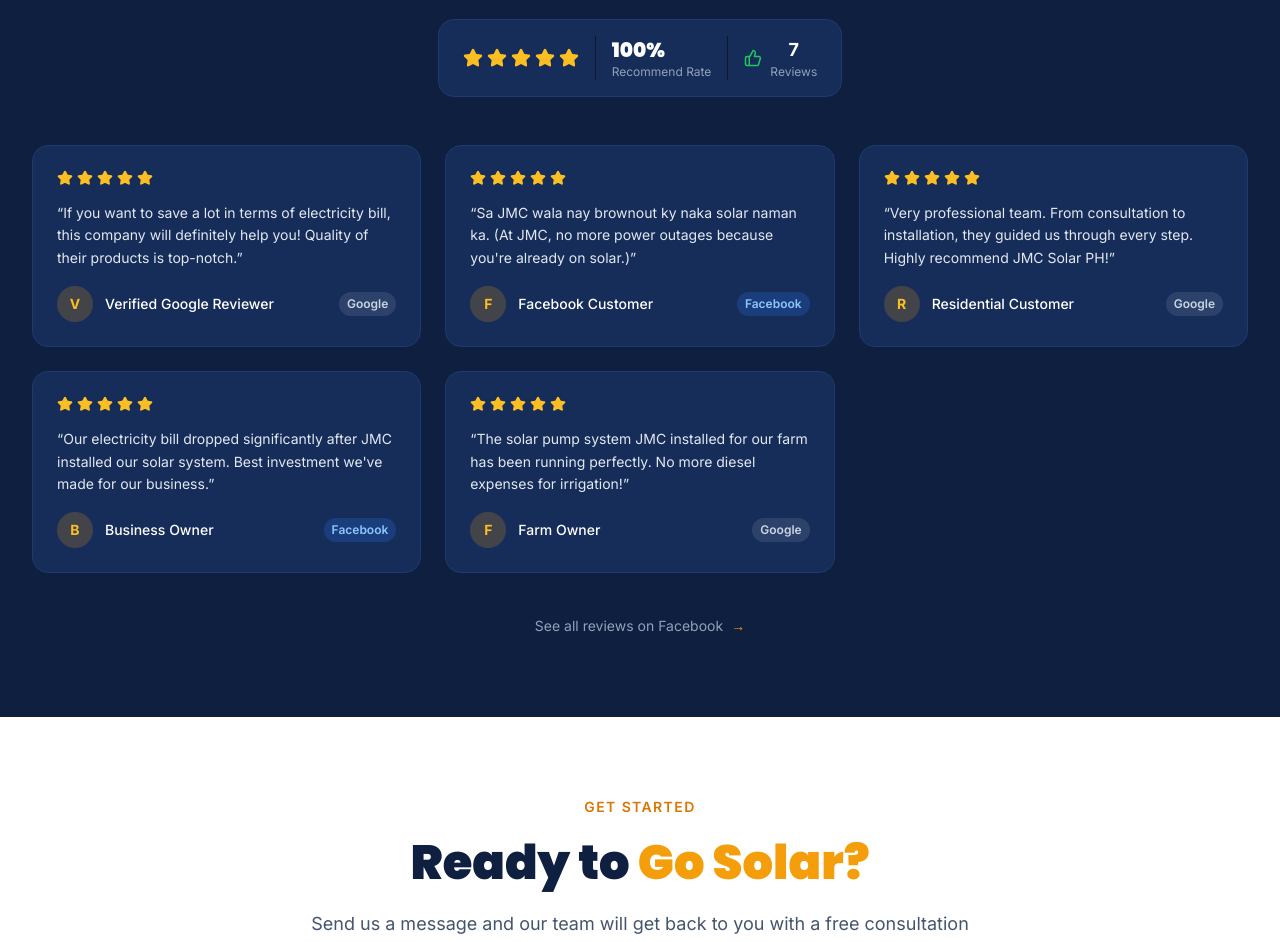
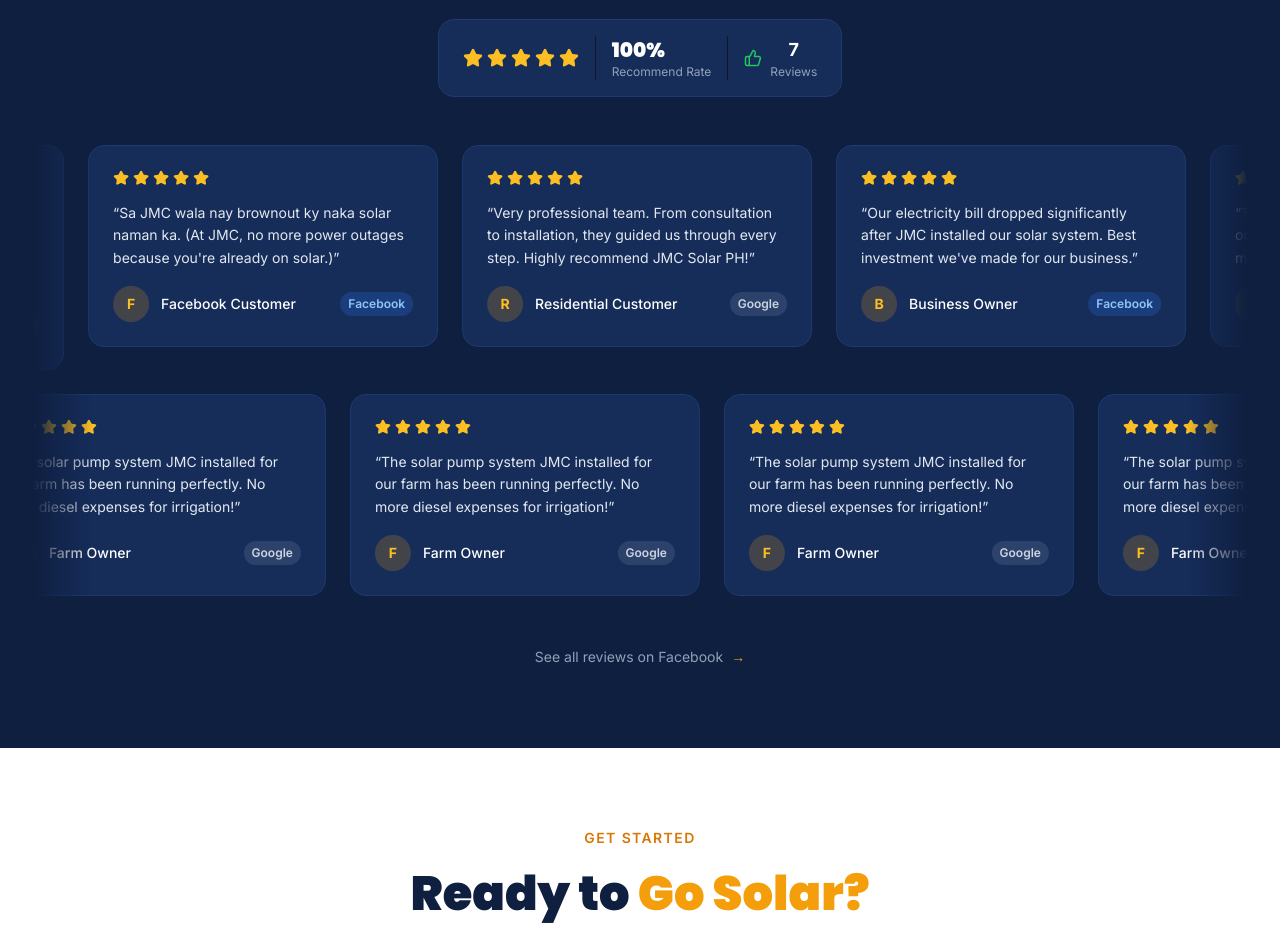
Before and after one commit to chrisPlicious/JMCWebApp, a React (Vite) app: page / in a window 1280 px wide. Shown: the part 3240-4182 px from the top of the page. Built offline with nearby package versions, Linux system fonts and the light colour scheme.

Commit message:
added review marquee

```diff
--- a/src/App.tsx
+++ b/src/App.tsx
@@ -2,8 +2,8 @@ import './App.css';
 import { BrowserRouter, Routes, Route, useLocation } from 'react-router-dom';
 import { useEffect } from 'react';
 import HomePage from './pages/home/HomePage';
-import ServicesPage from './pages/services';
-import ProjectsPage from './pages/projects';
+import ServicesPage from './pages/services/ServiceIndex';
+import ProjectsPage from './pages/projects/ProjectIndex';
 import HybridPage from './pages/services/HybridPage';
 import OnGridPage from './pages/services/OnGridPage';
 import BessPage from './pages/services/BessPage';
@@ -11,7 +11,7 @@ import PumpPage from './pages/services/PumpPage';
 import EvPage from './pages/services/EvPage';
 import UpsPage from './pages/services/UpsPage';
 import ControllerPage from './pages/services/ControllerPage';
-import ProductsPage from './pages/products';
+import ProductsPage from './pages/products/ProductsIndex';
 
 function ScrollToTop() {
   const { pathname, hash } = useLocation();
--- a/src/data/reviews.ts
+++ b/src/data/reviews.ts
@@ -36,4 +36,39 @@ export const reviews: Review[] = [
     quote: 'The solar pump system JMC installed for our farm has been running perfectly. No more diesel expenses for irrigation!',
     source: 'Google',
   },
+    {
+    id: 'r6',
+    name: 'Farm Owner',
+    rating: 5,
+    quote: 'The solar pump system JMC installed for our farm has been running perfectly. No more diesel expenses for irrigation!',
+    source: 'Google',
+  },
+    {
+    id: 'r7',
+    name: 'Farm Owner',
+    rating: 5,
+    quote: 'The solar pump system JMC installed for our farm has been running perfectly. No more diesel expenses for irrigation!',
+    source: 'Google',
+  },
+    {
+    id: 'r8',
+    name: 'Farm Owner',
+    rating: 5,
+    quote: 'The solar pump system JMC installed for our farm has been running perfectly. No more diesel expenses for irrigation!',
+    source: 'Google',
+  },
+    {
+    id: 'r9',
+    name: 'Farm Owner',
+    rating: 5,
+    quote: 'The solar pump system JMC installed for our farm has been running perfectly. No more diesel expenses for irrigation!',
+    source: 'Google',
+  },
+    {
+    id: 'r10',
+    name: 'Farm Owner',
+    rating: 5,
+    quote: 'The solar pump system JMC installed for our farm has been running perfectly. No more diesel expenses for irrigation!',
+    source: 'Google',
+  },
 ];
--- a/src/pages/home/Reviews.tsx
+++ b/src/pages/home/Reviews.tsx
@@ -3,10 +3,30 @@ import ReviewCard from '../../components/ui/ReviewCard';
 import { reviews } from '../../data/reviews';
 
 export default function Reviews() {
+  // Split the 10 reviews into two rows of 5
+  const topReviews = reviews.slice(0, 5);
+  const bottomReviews = reviews.slice(5, 10);
+
   return (
     <section id="reviews" className="py-20 bg-navy-900">
+      {/* Custom Keyframes for Marquee */}
+      <style>
+        {`
+          @keyframes scroll-left {
+            0% { transform: translateX(0); }
+            100% { transform: translateX(-50%); }
+          }
+          @keyframes scroll-right {
+            0% { transform: translateX(-50%); }
+            100% { transform: translateX(0); }
+          }
+        `}
+      </style>
+
+      {/* SINGLE UNIFIED CONTAINER - Restricts everything to max-w-7xl */}
       <div className="max-w-7xl mx-auto px-4 sm:px-6 lg:px-8">
-        {/* Header */}
+
+        {/* Header Section */}
         <div className="text-center max-w-2xl mx-auto mb-12">
           <span className="text-solar-400 font-semibold text-sm uppercase tracking-widest mb-4 block">
             Customer Reviews
@@ -15,8 +35,7 @@ export default function Reviews() {
             className="text-white font-black text-3xl sm:text-4xl lg:text-5xl leading-tight mb-6"
             style={{ fontFamily: 'Poppins, sans-serif' }}
           >
-            What Our{' '}
-            <span className="text-solar-400">Customers</span> Say
+            What Our <span className="text-solar-400">Customers</span> Say
           </h2>
 
           {/* Overall Rating Badge */}
@@ -42,14 +61,53 @@ export default function Reviews() {
           </div>
         </div>
 
-        {/* Reviews Grid */}
-        <div className="grid grid-cols-1 sm:grid-cols-2 lg:grid-cols-3 gap-6 mb-10">
-          {reviews.map((review) => (
-            <ReviewCard key={review.id} review={review} />
-          ))}
+        {/* Marquee Section (Now constrained within max-w-7xl) */}
+        {/* Added overflow-hidden and a nice edge fade mask */}
+        <div className="group/wall flex flex-col gap-6 w-full mb-12 overflow-hidden relative [mask-image:linear-gradient(to_right,transparent,black_5%,black_95%,transparent)]">
+
+          {/* Row 1: Scrolling Left */}
+          <div className="flex w-max relative z-[1] py-4 -my-4 transition-[z-index] duration-0 hover:z-50 group-hover/wall:[animation-play-state:paused] animate-[scroll-left_40s_linear_infinite]">
+            {/* Original 5 Cards */}
+            <div className="flex gap-6 pr-6">
+              {topReviews.map((review) => (
+                <div key={review.id} className="w-[280px] sm:w-[350px] shrink-0 transition-transform duration-300 hover:-translate-y-2">
+                  <ReviewCard review={review} />
+                </div>
+              ))}
+            </div>
+            {/* Duplicated 5 Cards */}
+            <div className="flex gap-6 pr-6" aria-hidden="true">
+              {topReviews.map((review) => (
+                <div key={`dup-${review.id}`} className="w-[280px] sm:w-[350px] shrink-0 transition-transform duration-300 hover:-translate-y-2">
+                  <ReviewCard review={review} />
+                </div>
+              ))}
+            </div>
+          </div>
+
+          {/* Row 2: Scrolling Right */}
+          <div className="flex w-max relative z-[1] py-4 -my-4 transition-[z-index] duration-0 hover:z-50 group-hover/wall:[animation-play-state:paused] animate-[scroll-right_40s_linear_infinite]">
+            {/* Original 5 Cards */}
+            <div className="flex gap-6 pr-6">
+              {bottomReviews.map((review) => (
+                <div key={review.id} className="w-[280px] sm:w-[350px] shrink-0 transition-transform duration-300 hover:-translate-y-2">
+                  <ReviewCard review={review} />
+                </div>
+              ))}
+            </div>
+            {/* Duplicated 5 Cards */}
+            <div className="flex gap-6 pr-6" aria-hidden="true">
+              {bottomReviews.map((review) => (
+                <div key={`dup-${review.id}`} className="w-[280px] sm:w-[350px] shrink-0 transition-transform duration-300 hover:-translate-y-2">
+                  <ReviewCard review={review} />
+                </div>
+              ))}
+            </div>
+          </div>
+
         </div>
 
-        {/* CTA to Facebook */}
+        {/* CTA Section */}
         <div className="text-center">
           <a
             href="https://www.facebook.com/JMCSolarPH"
@@ -61,6 +119,7 @@ export default function Reviews() {
             <span className="text-solar-500">→</span>
           </a>
         </div>
+
       </div>
     </section>
   );
--- a/src/pages/services/OnGridPage.tsx
+++ b/src/pages/services/OnGridPage.tsx
@@ -6,7 +6,7 @@ export default function OnGridPage() {
       serviceId="ongrid"
       title="On-Grid / Net-Metered Solar"
       tagline="Feed the grid, earn credits, and slash your electricity bill — the simplest and most affordable solar option."
-      heroGradient="from-yellow-600 via-solar-500 to-solar-400"
+      heroGradient="from-solar-600 via-navy-800 to-navy-900"
       iconName="Zap"
       overview="An on-grid (grid-tied) solar system connects your solar panels directly to the utility grid without batteries. During the day, solar powers your home and any surplus is exported to the grid for credits. It is the most cost-effective solar installation because it removes the battery expense while still delivering significant monthly savings."
       whatIsIt="An on-grid solar system consists of solar panels wired to a grid-tied inverter, which converts DC electricity to grid-synchronized AC power. When your panels produce more electricity than you consume, the excess flows backward through your meter to the utility grid — a process called net metering. Under Philippine law (RA 9513 and ERC Net Metering Rules), distribution utilities like VECO are required to accept this surplus and credit you at the blended generation rate. At night or on cloudy days, you draw normally from the grid. There are no batteries, making this the simplest and lowest-cost solar option available."
```
Also changed, not shown: src/pages/products/ProductsIndex.tsx (renamed from src/pages/products/index.tsx), src/pages/projects/ProjectIndex.tsx (renamed from src/pages/projects/index.tsx), src/pages/services/ServiceIndex.tsx (renamed from src/pages/services/index.tsx).
